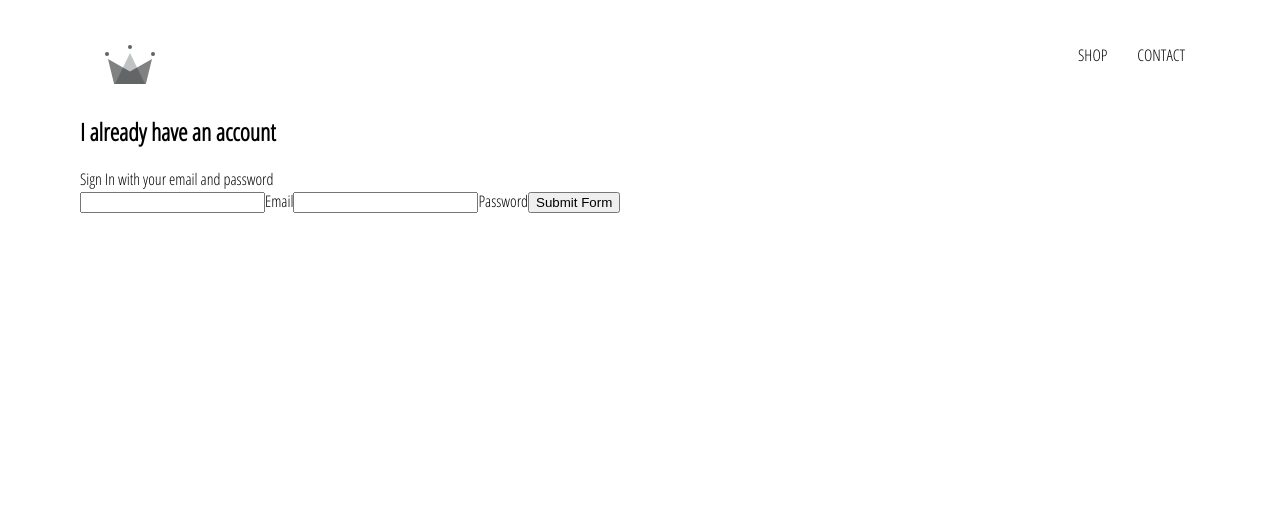
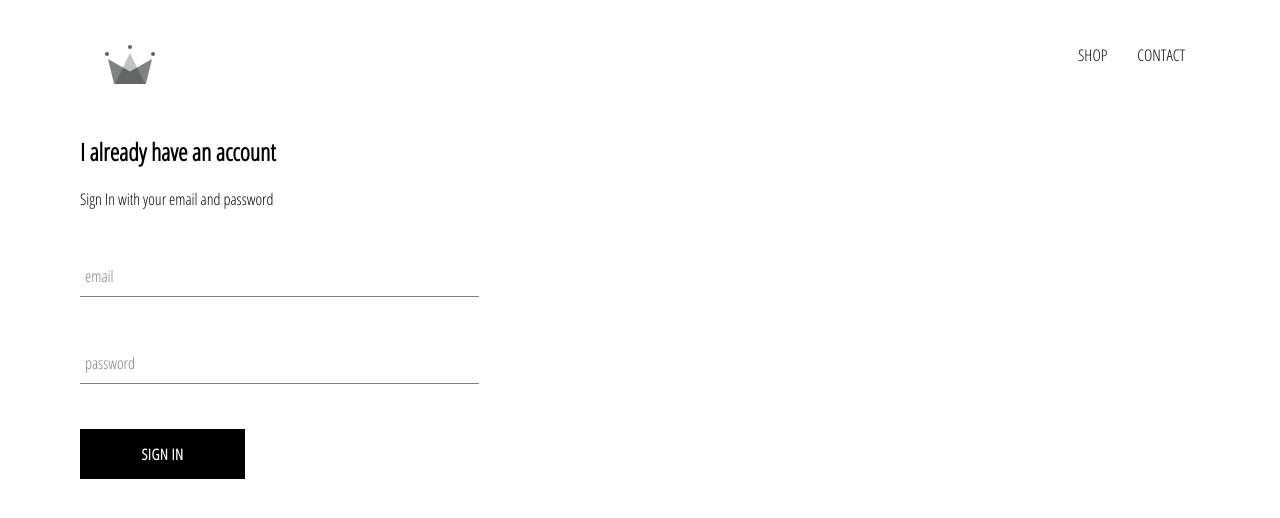
Before and after one commit to Dong-Yi-Xia/ZTM_React_Crown_Clothing, a React (Create React App) app: page /signin in a window 1280 px wide. Shown: the top 518 px of the page. Built offline with nearby package versions, Linux system fonts and the light colour scheme.

Commit message:
form and button

```diff
--- /dev/null
+++ b/src/components/custom-button/custom-button.component.jsx
@@ -0,0 +1,12 @@
+import React from 'react'
+
+import './custom-button.styles.scss'
+
+
+const CustomButton = ( {children, ...otherProps} ) => (
+    <button className='custom-button' {...otherProps}>
+        {children}
+    </button>
+)
+
+export default CustomButton
--- /dev/null
+++ b/src/components/custom-button/custom-button.styles.scss
@@ -0,0 +1,22 @@
+.custom-button {
+  min-width: 165px;
+  width: auto;
+  height: 50px;
+  letter-spacing: 0.5px;
+  line-height: 50px;
+  padding: 0 35px 0 35px;
+  font-size: 15px;
+  background-color: black;
+  color: white;
+  text-transform: uppercase;
+  font-family: 'Open Sans Condensed';
+  font-weight: bolder;
+  border: none;
+  cursor: pointer;
+
+  &:hover {
+    background-color: white;
+    color: black;
+    border: 1px solid black;
+  }
+}
--- /dev/null
+++ b/src/components/form-input/form-input.component.jsx
@@ -0,0 +1,21 @@
+import React from 'react'
+
+import './form-input.styles.scss'
+
+const FormInput = ( {handleChange, label, ...otherProps} ) => {
+    console.log(otherProps.value)
+    return(
+        <div className='group'>
+            <input className='form-input' onChange={handleChange} {...otherProps} />
+            {
+                label ?
+                (<label className={`${otherProps.value.length ? 'shrink' : ''} form-input-label` } >
+                    {label}
+                </label>)
+                : null
+            }
+        </div>
+    )
+}
+
+export default FormInput
--- /dev/null
+++ b/src/components/form-input/form-input.styles.scss
@@ -0,0 +1,58 @@
+
+$sub-color: grey;
+$main-color: black;
+
+// Block of Code to get includes in SCSS. Like a helper function
+@mixin shrinkLabel {
+  top: -14px;
+  font-size: 12px;
+  color: $main-color;
+}
+
+.group {
+  position: relative;
+  margin: 45px 0;
+
+  .form-input {
+    background: none;
+    background-color: white;
+    color: $main-color;
+    font-size: 18px;
+    padding: 10px 10px 10px 5px;
+    display: block;
+    width: 100%;
+    border: none;
+    border-radius: 0;
+    border-bottom: 1px solid $sub-color;
+    margin: 25px 0;
+
+    &:focus {
+      outline: none;
+      background-color: aliceblue;
+    }
+
+    // When focus preceding .form-input-label selector get applied the shrinkLabel block of code
+    &:focus ~ .form-input-label {
+      @include shrinkLabel();
+    }
+  }
+
+  input[type='password'] {
+    letter-spacing: 0.3em;
+  }
+
+  .form-input-label {
+    color: $sub-color;
+    font-size: 16px;
+    font-weight: normal;
+    position: absolute;
+    pointer-events: none;
+    left: 5px;
+    top: 10px;
+    transition: 300ms ease all;
+
+    &.shrink {
+      @include shrinkLabel();
+    }
+  }
+}
--- a/src/components/sign-in/sign-in.component.jsx
+++ b/src/components/sign-in/sign-in.component.jsx
@@ -1,4 +1,7 @@
 import React from 'react'
+
+import FormInput from '../form-input/form-input.component'
+import CustomButton from '../custom-button/custom-button.component'
 
 import './sign-in.style.scss'
 
@@ -34,24 +37,26 @@
                 <span>Sign In with your email and password</span>
 
                 <form onSubmit={this.handleSubmit}>
-                    <input
+                    <FormInput
                         name='email'
                         type='email'
+                        label='email'
                         value={this.state.email}
-                        onChange={this.handleChange}
-                        required />
-                    <label>Email</label>
+                        handleChange={this.handleChange}
+                        required
+                    />
 
-                    <input
+                    <FormInput
                         name='password'
                         type='password'
+                        label='password'
                         value={this.state.password}
-                        onChange={this.handleChange}
+                        handleChange={this.handleChange}
                         required
                      />
-                    <label>Password</label>
 
-                    <input type='submit' value='Submit Form'/>
+
+                    <CustomButton type='submit'> SIGN IN </CustomButton>
                 </form>
             </div>
         )
--- a/src/components/sign-in/sign-in.style.scss
+++ b/src/components/sign-in/sign-in.style.scss
@@ -0,0 +1,9 @@
+.sign-in {
+    width: 30vw;
+    display: flex;
+    flex-direction: column;
+
+    .title {
+        margin: 10px 0;
+    }
+}
```
